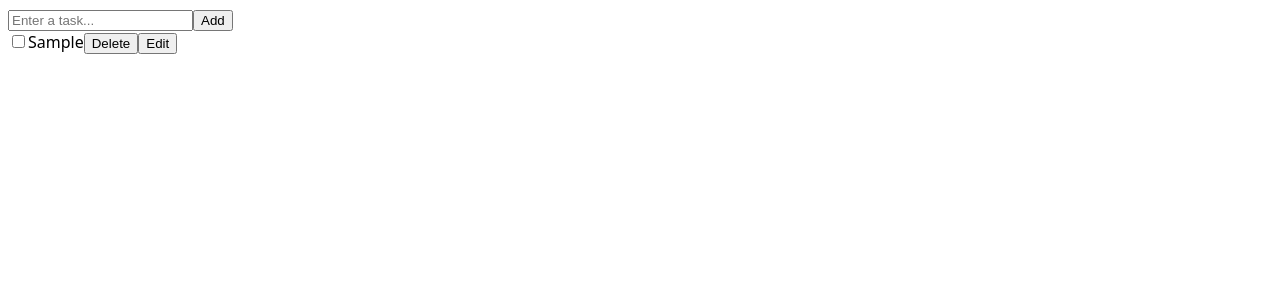
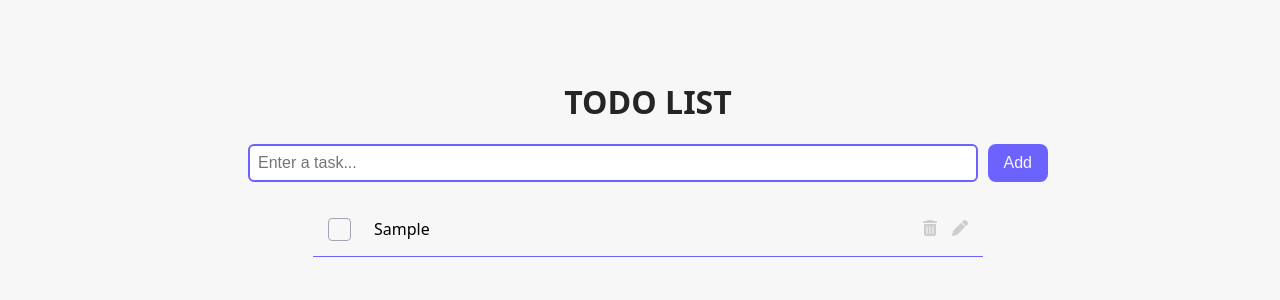
Before and after one commit to imenebaraitame/to-do-list-app, a React (Vite) app in the folder my-app/: page / in a window 1280 px wide. Both pictures are taken after typing "Sample" into the empty fields and a click on the button "Add". Shown: the top 300 px of the page. Built offline with nearby package versions, Linux system fonts and the light colour scheme.

Commit message:
add CSS style

```diff
--- a/my-app/index.html
+++ b/my-app/index.html
@@ -3,6 +3,7 @@
   <head>
     <meta charset="UTF-8" />
     <meta name="viewport" content="width=device-width, initial-scale=1.0" />
+    <link rel="stylesheet" href="https://cdnjs.cloudflare.com/ajax/libs/font-awesome/6.7.2/css/all.min.css">
     <title>my-app</title>
   </head>
   <body>
--- a/my-app/src/components/List.jsx
+++ b/my-app/src/components/List.jsx
@@ -48,28 +48,38 @@ function List(){
 
     return(
         <>
+            <div className="todo-wrapper">
+                <h1 className='title'>TODO LIST</h1>
                 <div className="input-container">
-                <input id="input-task" type="text" value={inputTask} onChange={handleTnputChange} placeholder="Enter a task..."/>
+                    <input type="text" value={inputTask} onChange={handleTnputChange} placeholder="Enter a task..."/>
                     <button className="btn-add" onClick={addTask}>
                         {editingId === null ? "Add" : "Update"}
                     </button>
                 </div>
-            <div className="list-container">
+
                 <div className="task-container">
                     {
                         tasks.map(task => (
                             <div key={task.id} className="task-item">
-                                <input type="checkbox" id="note"  checked={task.completed} onChange={() => toggleCompleted(task.id)}/>
-                                <label htmlFor="note" className={task.completed ? "completed" : ""}>
+
+                                <div className="checkbox-wrapper-1">
+                                    <input id="checkbox-filled-1" className="checkbox-1" type="checkbox" checked={task.completed} onChange={() => toggleCompleted(task.id)}/>
+                                    <label htmlFor="checkbox-filled-1"  className="task-text" id={task.completed ? "completed" : ""}>
                                         {task.text}
                                     </label>
-                                <button onClick={() => deleteTask(task.id)}>Delete</button>
-                                <button onClick={() => editTask(task)}>Edit</button>
+                                </div>
+
+                                <div className='button-container'>
+                                    <span className='btn-update' onClick={() => deleteTask(task.id)}><i class="fa-solid fa-trash-can"></i></span>
+                                    <span className='btn-update' onClick={() => editTask(task)}><i class="fa-solid fa-pen"></i></span>
+                                </div>
+
                             </div>
                         ))
                     }
                 </div>
             </div>
+
         </>
     );
 }
--- a/my-app/src/index.css
+++ b/my-app/src/index.css
@@ -1,9 +1,216 @@
 :root {
+  margin: 0;
+  padding: 0;
   font-family: system-ui, Avenir, Helvetica, Arial, sans-serif;
+  box-sizing: border-box;
 
+  --white-color: #F7F7F7;
+  --purple-color: #6C63FF;
+  --dark-purple: #0d01f8;
+  --black-color: #252525;
+  --gary-color: #CDCDCD;
+  --dark-gary: #a7a7a7;
 }
 
-.completed {
-    text-decoration: line-through;
-    opacity: 0.6;
+body {
+  margin-top: 5rem;
+  background-color: var(--white-color);
+  width: 100vw;
+  overflow-x: hidden;
 }
+.todo-wrapper {
+  width: 100%;
+  max-width: 50rem;
+  margin: 0 auto;
+  padding: 0 1rem;
+}
+
+.title {
+  color: var(--black-color);
+  text-align: center;
+}
+
+.input-container {
+  margin-bottom: 20px;
+  display: flex;
+  gap: 10px;
+  width: 100%;
+}
+
+.input-container input {
+  padding: 8px;
+  font-size: 16px;
+  width: 100%;
+  border: 2px solid #ddd;
+  border-radius: 6px;
+  flex: 1; /* input takes available space */
+  border-color: var(--purple-color);
+}
+
+.input-container input:focus {
+  border-color: var(--dark-purple);
+  outline: none;
+}
+
+.btn-add {
+  padding: 8px 16px;
+  font-size: 16px;
+  background-color: var(--purple-color);
+  border-radius: 8px;
+  border: none;
+  color: var(--white-color);
+  cursor: pointer;
+}
+
+#completed {
+  text-decoration: line-through;
+  opacity: 0.6;
+}
+.task-container {
+  display: flex;
+  justify-content: center;
+  align-items: center;
+  flex-direction: column;
+  width: 100%;
+}
+.task-item {
+  width: 100%;
+  max-width: 80%;
+  padding: 15px;
+  border-bottom: solid 1px var(--purple-color);
+  display: flex;
+  justify-content: space-between;
+  align-items: flex-start;
+  gap: 10px;
+  margin-bottom: 8px;
+}
+.task-text {
+  flex: 1; /* Take up remaining space */
+  word-wrap: break-word;
+  overflow-wrap: break-word;
+  line-height: 1.5;
+  font-weight: 500;
+  max-width: 100%;
+}
+
+.button-container {
+  display: flex;
+  gap: 15px;
+}
+
+.btn-update {
+  color: var(--gary-color);
+  cursor: pointer;
+}
+
+.btn-update:hover {
+  color: var(--dark-gary);
+}
+
+/* checkbox*/
+.checkbox-wrapper-1 {
+  display: inline-flex;
+  align-items: center;
+  gap: 15px;
+}
+
+.checkbox-wrapper-1 .checkbox-1 {
+   --active: #6C63FF;
+   --active-inner: #fff;
+   --focus: 2px #0d01f8;
+   --border: #a6a2b6;
+   --border-hover: #352377;
+   --background: #F7F7F7;;
+   --disabled: #b2bbbf;
+   --disabled-inner: #b2bbbf;
+   -webkit-appearance: none;
+   -moz-appearance: none;
+   height: 21px;
+   outline: none;
+   display: inline-block;
+   vertical-align: top;
+   position: relative;
+   margin: 0;
+   cursor: pointer;
+   border: 1px solid var(--bc, var(--border));
+   background: var(--b, var(--background));
+   transition: background 0.3s, border-color 0.3s, box-shadow 0.2s;
+}
+
+.checkbox-wrapper-1 .checkbox-1:after {
+   content: "";
+   display: block;
+   left: 0;
+   top: 0;
+   position: absolute;
+   transition: transform var(--d-t, 0.3s) var(--d-t-e, ease), opacity var(--d-o, 0.2s);
+}
+
+.checkbox-wrapper-1 .checkbox-1:checked {
+   --b: var(--active);
+   --bc: var(--active);
+   --d-o: .3s;
+   --d-t: .6s;
+   --d-t-e: cubic-bezier(.2, .85, .32, 1.2);
+}
+
+.checkbox-wrapper-1 .checkbox-1:disabled {
+   --b: var(--disabled);
+   cursor: not-allowed;
+   opacity: 0.9;
+}
+
+.checkbox-wrapper-1 .checkbox-1:disabled:checked {
+   --b: var(--disabled-inner);
+   --bc: var(--border);
+}
+
+.checkbox-wrapper-1 .checkbox-1:disabled + label {
+   cursor: not-allowed;
+}
+
+.checkbox-wrapper-1 .checkbox-1:hover:not(:checked):not(:disabled) {
+   --bc: var(--border-hover);
+}
+
+.checkbox-wrapper-1 .checkbox-1:focus {
+   box-shadow: 0 0 0 var(--focus);
+}
+
+.checkbox-wrapper-1 .checkbox-1:not(.switch) {
+   width: 21px;
+   border-radius: 4px;
+}
+
+.checkbox-wrapper-1 .checkbox-1:not(.switch):after {
+   opacity: var(--o, 0);
+   width: 5px;
+   height: 9px;
+   border: 2px solid var(--active-inner);
+   border-top: 0;
+   border-left: 0;
+   left: 7px;
+   top: 4px;
+   transform: rotate(var(--r, 20deg));
+}
+
+.checkbox-wrapper-1 .checkbox-1:not(.switch):checked {
+   --o: 1;
+   --r: 43deg;
+}
+
+.checkbox-wrapper-1 .checkbox-1 + label {
+   display: inline-block;
+   vertical-align: middle;
+   cursor: pointer;
+   margin-left: 8px;
+}
+
+.checkbox-wrapper-1 * {
+   box-sizing: inherit;
+}
+
+.checkbox-wrapper-1 *:before,
+.checkbox-wrapper-1 *:after {
+   box-sizing: inherit;
+}
```
Lines whose indentation alone changed are shown as unchanged.
